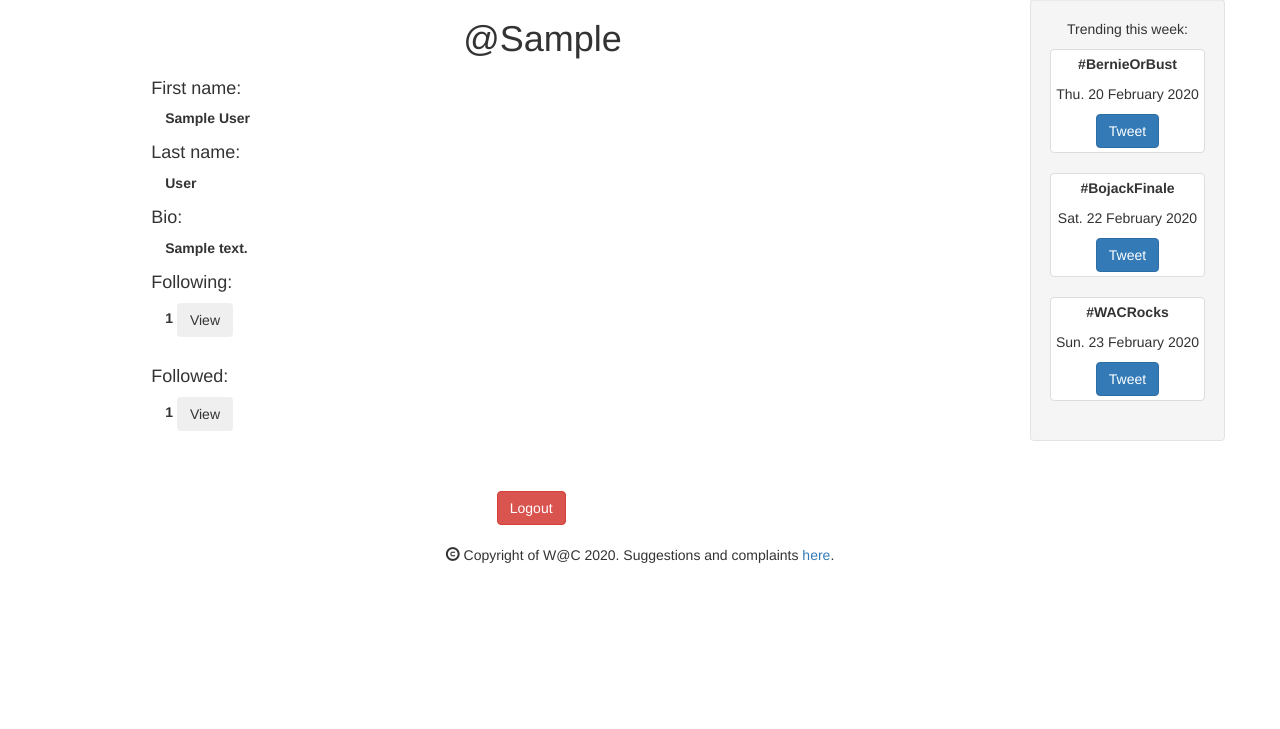
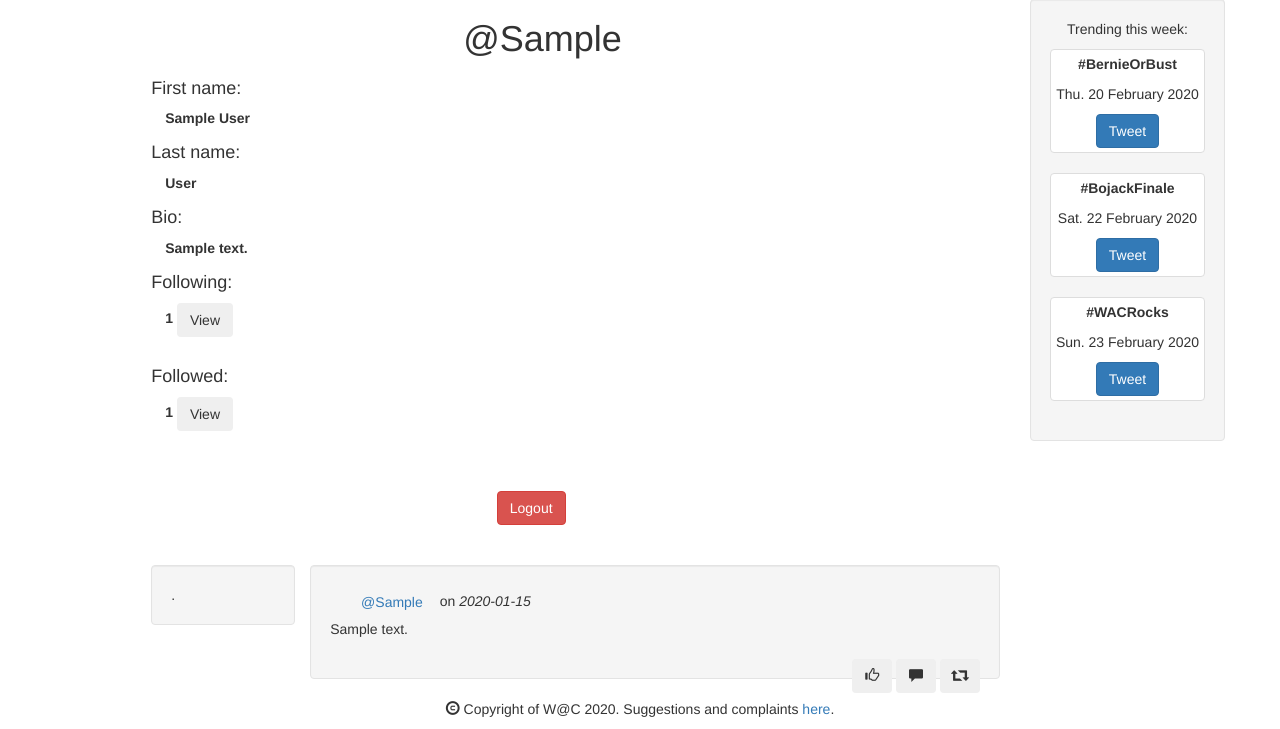
Before and after one commit to icarofr/tweet_academy, a PHP site: page /profil.php in a window 1280 px wide. Shown: the part 73-802 px from the top of the page. Before the commit the page ends 636 px from the top, so only its background shows below. Run offline with PHP 8.4, Linux system fonts and the light colour scheme; the visitor is signed in with stand-in values (Sample User, id 1); tables that the repository leaves empty hold one stand-in row (values such as "Sample post").

Commit message:
added tweets to profile page

```diff
--- a/Icaro/editProfil.php
+++ b/Icaro/editProfil.php
@@ -176,10 +176,10 @@ if (isset($_SESSION['id_user'])) {
                   </tr>
                   <tr>
                     <td align="right">
-                      <label>Avatar URL :</label>
+                      <label>Avatar:</label>
                     </td>
                     <td>
-                      <input class="edit_profil" type="text" name="avatar" placeholder="Votre avatar" />
+                      <input class="edit_profil" type="file" name="avatar" placeholder="Votre avatar" />
                     </td>
                   </tr>
                   <tr>
--- a/Icaro/profil.php
+++ b/Icaro/profil.php
@@ -2,6 +2,7 @@
 $servername = "localhost";
 $username = "admin";
 $dbname = "common-database";
+error_reporting(0);
 
 try {
   $connection = new PDO("mysql:host=$servername;dbname=$dbname", $username, $username);
@@ -66,7 +67,6 @@ try {
   echo $e->getMessage();
 }
 
-$connection = null;
 ?>
 <!DOCTYPE html>
 <html lang="en">
@@ -153,8 +153,62 @@ $connection = null;
 
             echo "<br><br>"
               . $footerButton .
-              "<br><br>";
-            ?>
+              "<br><br><br>";
+            // SELECT tweet.tweet_date,tweet.content_tweet,user.pseudo FROM user,tweet WHERE tweet.id_autor=1 AND user.id_user=1
+// session_start();
+$id_user = $_SESSION['id_user'];
+$statement = $connection->query("SELECT tweet.tweet_date,tweet.content_tweet,user.pseudo,tweet.id_tweet FROM user,tweet WHERE tweet.id_autor=user.id_user AND user.id_user=". $userId . " ORDER BY tweet.id_tweet DESC");
+$statement->execute();
+$result = $statement->fetchAll();
+
+$output = '';
+foreach ($result as $row) {
+    //var_dump($row);
+    $pseudo = $row['pseudo'];
+    $output .= "
+    <div class='well col-sm-2'>.</div><div class='col-sm-10'>
+    <form method='get' action='profil.php'>
+    <div class='well tweet-content'  align='left'><div class='tweet-innerhtml'>&emsp;<b><input type='hidden' name='id' value='@$pseudo'/>
+        <button class='btn btn-link' type='submit'>@$pseudo</button></b> on <i>" . $row['tweet_date'] . "</i>
+    </form>
+        <br>
+        <div class='tweet'>" . $row['content_tweet'] . "</div><br></div><div class='buttons' style='float: right;'>
+        <button class='btn btn-secondary'><span class='glyphicon glyphicon-thumbs-up'></button>
+        <button class='btn btn-secondary'><span class='glyphicon glyphicon-comment'></button>
+        <button class='btn btn-secondary'><span class='glyphicon glyphicon-retweet'></button></div>
+        </div>
+    </div>";
+    //$output .= get_reply_comment($connection);
+    //var_dump($output);
+}
+//echo "okok";
+echo $output . "<script>getTheme();
+function hashtag(text) {
+    var repl = text.replace(
+      /#(\w+)/g,
+      '<a href=\"tweetQuery.php?search=%23$1\">#$1</a>'
+    );
+    return repl;
+  }
+  for (let i = 0; i < document.querySelectorAll(\".tweet-innerhtml\").length; i++) {
+    document.querySelectorAll(\".tweet-innerhtml\")[i].innerHTML = hashtag(
+      document.querySelectorAll(\".tweet-innerhtml\")[i].innerHTML
+    );
+  }
+  function arobase(text) {
+    var repl = text.replace(
+      /@(\w+)/g,
+      '<a href=\"profil.php?id=%40$1\">@$1</a>'
+    );
+    return repl;
+  }
+  for (let i = 0; i < document.querySelectorAll(\".tweet\").length; i++) {
+    document.querySelectorAll(\".tweet\")[i].innerHTML = arobase(
+      document.querySelectorAll(\".tweet\")[i].innerHTML
+    );
+  }
+</script><br><br>";
+?>
           </div>
         </div>
       </div>
```
Also changed, not shown: Icaro/Milton.jpg (added).
